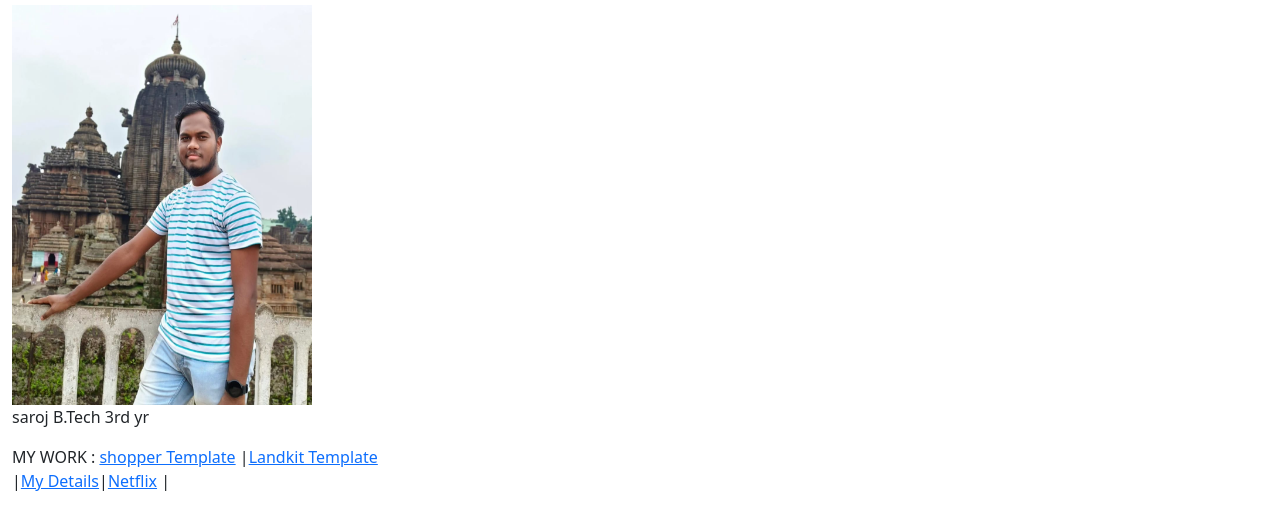
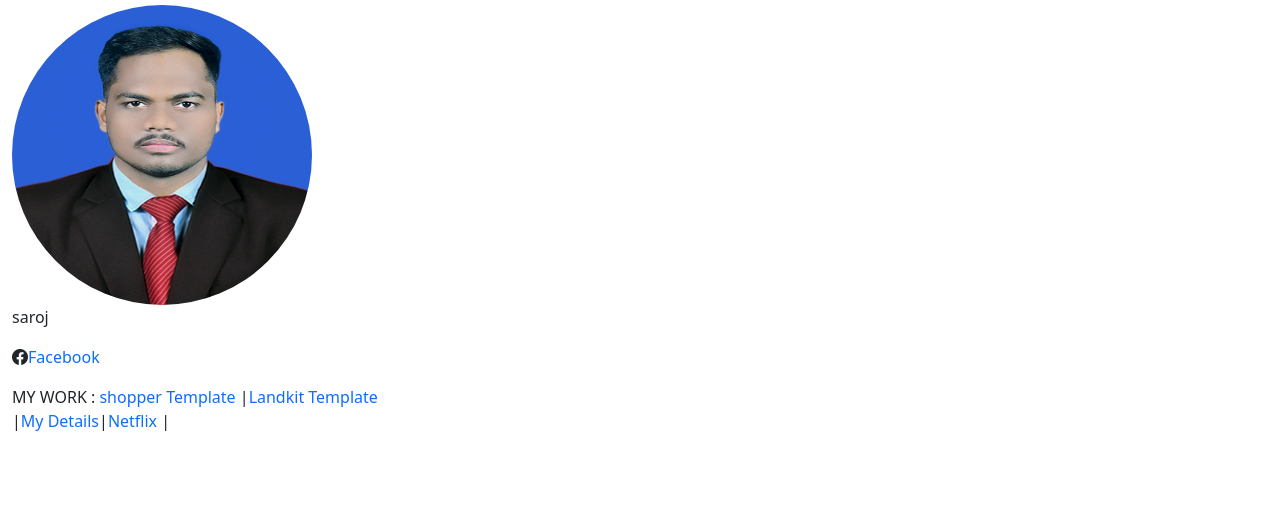
Before and after one commit to SarojTechnical/Saroj-Portfolio, a website: page index.html in a window 1280 px wide. Shown: the part 67-596 px from the top of the page. Drawn offline with nearby package versions, Linux system fonts and the light colour scheme.

Commit message:
profile design

```diff
--- a/index.html
+++ b/index.html
@@ -8,12 +8,22 @@
     <link rel="stylesheet" href="https://cdn.jsdelivr.net/npm/bootstrap-icons@1.11.1/font/bootstrap-icons.css">
     <link href="https://cdn.jsdelivr.net/npm/bootstrap@5.3.2/dist/css/bootstrap.min.css" rel="stylesheet" integrity="sha384-T3c6CoIi6uLrA9TneNEoa7RxnatzjcDSCmG1MXxSR1GAsXEV/Dwwykc2MPK8M2HN" crossorigin="anonymous">
     <script src="https://cdn.jsdelivr.net/npm/bootstrap@5.3.2/dist/js/bootstrap.bundle.min.js" integrity="sha384-C6RzsynM9kWDrMNeT87bh95OGNyZPhcTNXj1NW7RuBCsyN/o0jlpcV8Qyq46cDfL" crossorigin="anonymous"></script>
-
+    <style>
+        img{
+           border-radius: 200px;
+           width: 300px;
+           height: 300px;
+        }
+        a{
+            text-decoration: none;
+        }
+    </style>
 </head>
 <body class="container-fluid">
     <h1 class="bg-danger text-white text-center p-2">SAROJ</h1>
-    <img src="public/images/saroj-pic.jpg" width="300" height="400">
-    <p>saroj B.Tech 3rd yr</p>
+    <img src="public/images/saroj.jpg" width="300" height="400">
+    <p>saroj</p>
+    <p class="bi bi-facebook"><a href="https://www.facebook.com/">Facebook</a></p>
     <p>
         MY WORK : <a href="public/Shopper-Templet.html">shopper Template</a> |<a href="public/Template-design.html">Landkit Template</a>
         <br>|<a href="public/student-deatils.html">My Details</a>|<a href="public/netflix.html">Netflix</a> | <a href=""></a>
```
Also changed, not shown: public/Shopper-Templet.html (+3 -3 lines), public/sv.html (added, +20 -0 lines), public/images/Saroj.jpg (added), 1 other file.
